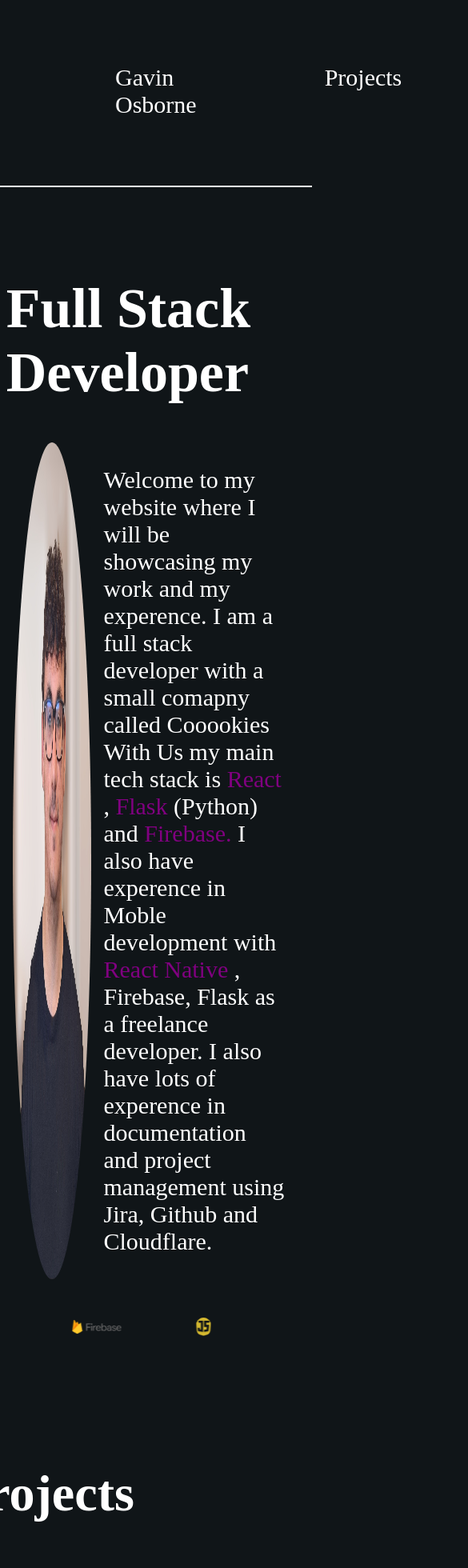
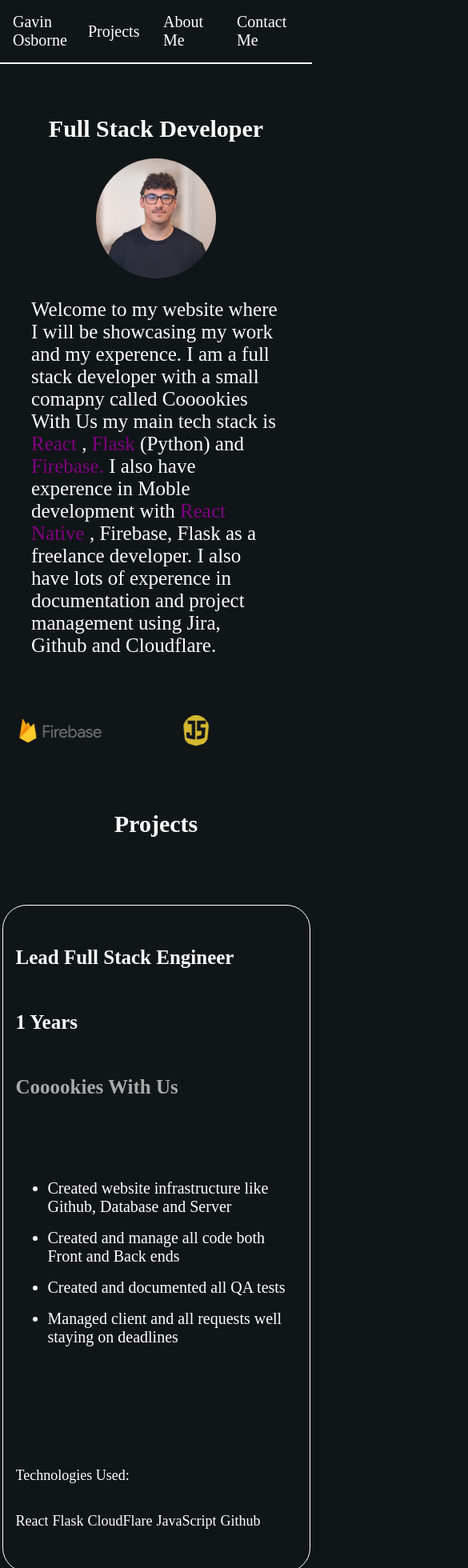
Before and after one commit to Gavino41/Portfolio, a Next.js app: page /home in a window 390 px wide. Shown: the top 1960 px of the page at 80% size, 585 px wide, since content can reach past the window. Built offline with nearby package versions, Linux system fonts and the light colour scheme.

Commit message:
made mobile friendly

```diff
--- a/app/aboutMe/page.module.css
+++ b/app/aboutMe/page.module.css
@@ -20,3 +20,25 @@
   text-align: center;
   width: 70vw;
 }
+
+@media (max-width: 428px) {
+  .aboutContainer {
+    margin-top: 5rem;
+  }
+
+  .aboutHeader {
+    font-size: 25px;
+    width: 100%;
+  }
+
+  .aboutParagraph {
+    display: flex;
+    justify-content: center;
+    width: 100vw;
+  }
+
+  .paragraph {
+    font-size: 20px;
+    width: 90vw;
+  }
+}
--- a/app/components/navbar/page.module.css
+++ b/app/components/navbar/page.module.css
@@ -59,3 +59,27 @@
 .contactMeLink:hover .contactMeLinkText{
   color: black;
 }
+
+@media (max-width: 428px) {
+  .main {
+    padding: 1rem;
+  }
+  .contactButton, .button {
+    display: grid;
+    font-size: 20px;
+    padding: 0;
+    width: 20vw;
+    align-content: center;
+  }
+  .links {
+    gap: 1rem;
+    margin-left: 0;
+  }
+  .contactMeLink {
+    display: flex;
+    padding-left: 5px;
+    padding-inline: 0;
+    border: 0px solid white;
+    margin-right: 0;
+  }
+}
--- a/app/contactMe/page.module.css
+++ b/app/contactMe/page.module.css
@@ -60,3 +60,40 @@
   border-radius: 50px;
   padding: 1rem;
 }
+
+
+@media (max-width: 428px) {
+  .headerText {
+    font-size: 30px;
+    margin-left: 0;
+    width: 100%;
+  }
+
+  .formContainer {
+    width: 100vw;
+  }
+
+  .info {
+    width: 80vw;
+    flex-direction: column;
+  }
+
+  .label {
+    font-size: 25px;
+  }
+
+  .email {
+    font-size: 20px;
+    padding: .5rem;
+  }
+
+  .message {
+    font-size: 20px;
+    padding: 1rem;
+  }
+
+  .submit {
+    font-size: 25px;
+  }
+
+}
--- a/app/home/page.module.css
+++ b/app/home/page.module.css
@@ -68,3 +68,34 @@
   transform: translateX(-100%);
 }
 }
+
+
+@media (max-width: 428px) {
+  .intro {
+    display: grid;
+    align-items: center;
+    justify-items: center;
+  }
+  .image {
+    display: flex;
+    height: 150px;
+    width: 150px;
+    justify-content: center;
+  }
+  .introText {
+    padding-right: 0;
+    width: 80%;
+    font-size: 25px;
+  }
+  .job {
+    display: flex;
+    margin-top: 2rem;
+    margin-left: 0;
+    justify-content: center;
+    font-size: 30px;
+  }
+  .scrollImage {
+    height: 10vw;
+  }
+
+}
--- a/app/projects/page.js
+++ b/app/projects/page.js
@@ -2,7 +2,7 @@ import styles from './page.module.css'
 
 function Projects() {
   return (
-    <>
+    <div className={styles.projects}>
       <h1 className={styles.header}> Projects </h1>
       <div className={styles.projectsContainer}>
         <div className={styles.project} >
@@ -29,11 +29,13 @@ function Projects() {
           </div>
           <div className={styles.technology} >
             <p className={styles.techHeader} >Technologies Used: </p>
+            <div className={styles.technologiesContainer}>
               <p className={styles.technologies} > React </p>
               <p className={styles.technologies} > Flask </p>
               <p className={styles.technologies} > CloudFlare </p>
               <p className={styles.technologies} > JavaScript </p>
               <p className={styles.technologies} > Github </p>
+            </div>
           </div>
         </div>
       </div>
@@ -62,10 +64,12 @@ function Projects() {
           </div>
           <div className={styles.technology} >
             <p className={styles.techHeader} >Technologies Used: </p>
+            <div className={styles.technologiesContainer}>
               <p className={styles.technologies} > React Native</p>
               <p className={styles.technologies} > FireBase </p>
               <p className={styles.technologies} > JavaScript </p>
               <p className={styles.technologies} > Github </p>
+            </div>
           </div>
         </div>
       </div>
@@ -94,6 +98,7 @@ function Projects() {
           </div>
           <div className={styles.technology} >
             <p className={styles.techHeader} >Technologies Used: </p>
+            <div className={styles.technologiesContainer}>
               <p className={styles.technologies} > WordPress</p>
               <p className={styles.technologies} > Cisco </p>
               <p className={styles.technologies} > Synology </p>
@@ -101,7 +106,8 @@ function Projects() {
             </div>
           </div>
         </div>
-    </>
+      </div>
+    </div>
   )
 }
 export default Projects;
--- a/app/projects/page.module.css
+++ b/app/projects/page.module.css
@@ -86,7 +86,74 @@
   font-size: 30px;
   margin-left: 1rem;
 }
-
+.technologiesContainer {
+  display: flex;
+  flex-direction: row;
+}
 .technologies {
   padding-left: 3rem;
 }
+
+@media (max-width: 428px) {
+  .projects {
+    display: grid;
+    justify-items: center;
+  }
+  .header {
+    font-size: 30px;
+    margin-top: 5rem;
+    width: 100%;
+  }
+
+  .projectsContainer {
+    justify-content: center;
+    padding: 1rem;
+    width: 90%;
+    margin-left: 0;
+    height: 800px;
+    max-height: 800px;
+    transition: none;
+  }
+.projectsContainer p,
+.projectsContainer ul{
+  opacity: 1;
+  max-height: 500px;
+}
+  .projectTitleDiv{
+    flex-direction: column;
+  }
+  .projectTitle {
+    font-size: 25px;
+    margin-left: 0;
+  }
+  .jobTitle {
+    font-size: 25px;
+  }
+  .jobDuration {
+    font-size: 25px;
+  }
+  .bulletPoints {
+    font-size: 20px;
+  }
+  .technology {
+    font-size: 18px;
+    margin-left: 0;
+    flex-direction: column;
+  }
+  .technologies {
+    padding-left: 0;
+  }
+  .technologiesContainer {
+    display: flex;
+    flex-direction: row;
+    gap: 5px;
+  }
+  .projectsContainer:hover {
+    background-color: #222222;
+    height: 800px;
+    max-height: 800px;
+  }
+  .description {
+    width: 90vw;
+  }
+}
```
Lines whose indentation alone changed are shown as unchanged.
